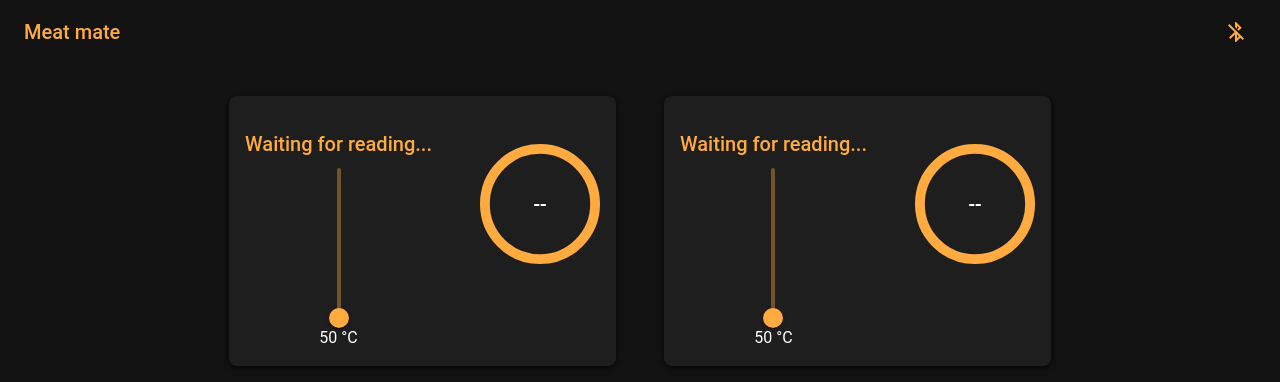
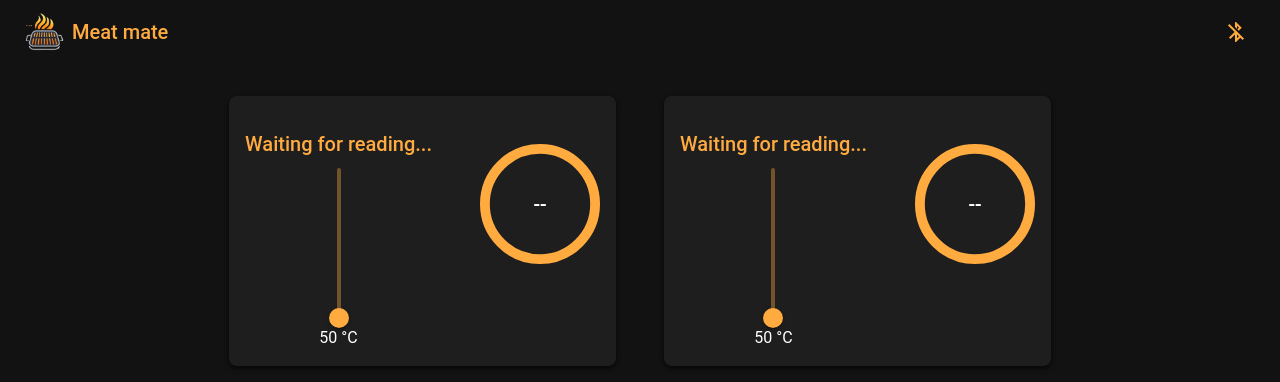
Before and after one commit to Morton/meatmate, a React (Create React App) app in the folder web/: page / in a window 1280 px wide. Shown: the top 382 px of the page. Built offline with nearby package versions, Linux system fonts and the light colour scheme.

Commit message:
Add logo to app

```diff
--- a/web/src/App.js
+++ b/web/src/App.js
@@ -3,12 +3,14 @@ import { Toolbar, Typography, Box } from "@mui/material";
 import TemperaturePanel from "./components/TemperaturePanel";
 import BluetoothButton from "./components/BluetoothButton";
 import TemperatureHistoryChart from "./components/TemperatureHistoryChart";
+import logo from "./logo.webp";
 
 function App() {
   return (
     <>
       <Toolbar>
-        <Typography variant="h6" sx={{ flexGrow: 1, color: "#ffab40" }}>
+        <img src={logo} alt="" style={{ width: 40, height: 40 }} />
+        <Typography variant="h6" sx={{ flexGrow: 1, color: "#ffab40", marginLeft: 1 }}>
           Meat mate
         </Typography>
         <BluetoothButton />
```
Also changed, not shown: web/src/logo.webp (added).
